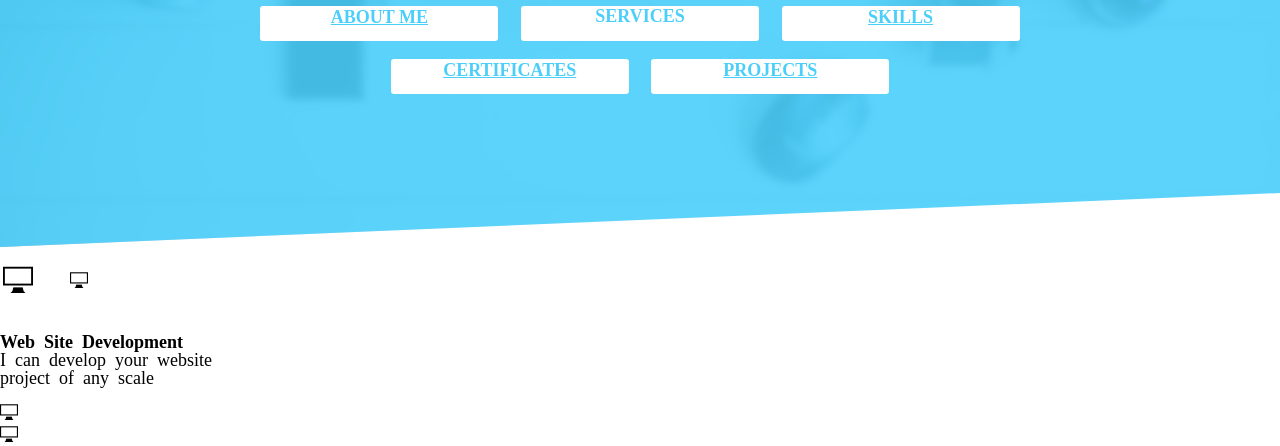
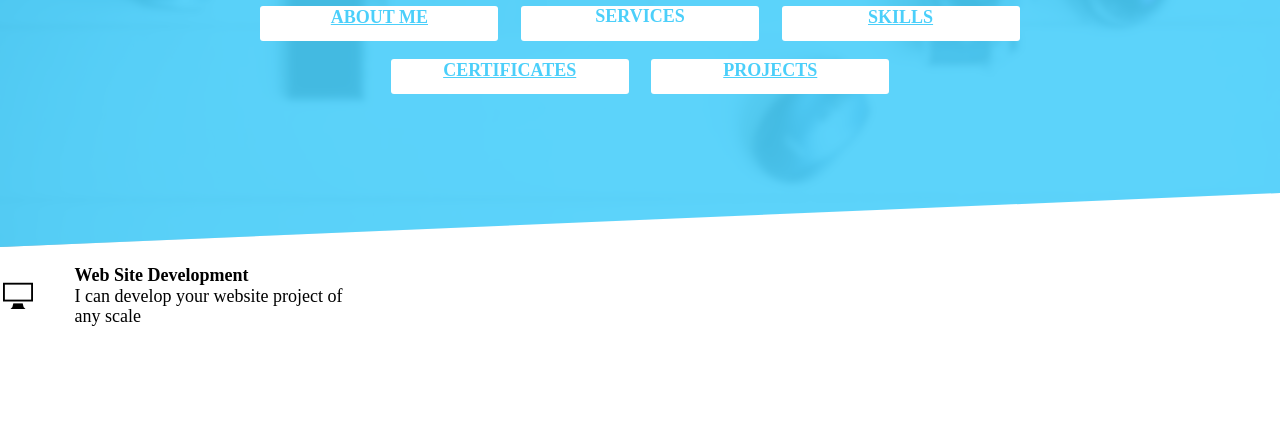
Before and after one commit to mihastele/bio-page-2, a plain HTML site: page template copy.html in a window 1280 px wide. Shown: the part 553-999 px from the top of the page. After the commit the page ends 898 px from the top, so only its background shows below. Drawn offline with nearby package versions, Linux system fonts and the light colour scheme; files whose address does not match are found by name.

Commit message:
working on template compy

```diff
--- a/template copy.html
+++ b/template copy.html
@@ -104,7 +104,7 @@
 
     <div class="service">
       <div class="servIcon">
-        <i class="icon-display">
+        <i class="icon-display"></i>
       </div>
       <div class="servInfo">
         <span><h3>Web Site Development</h3></span>
```
